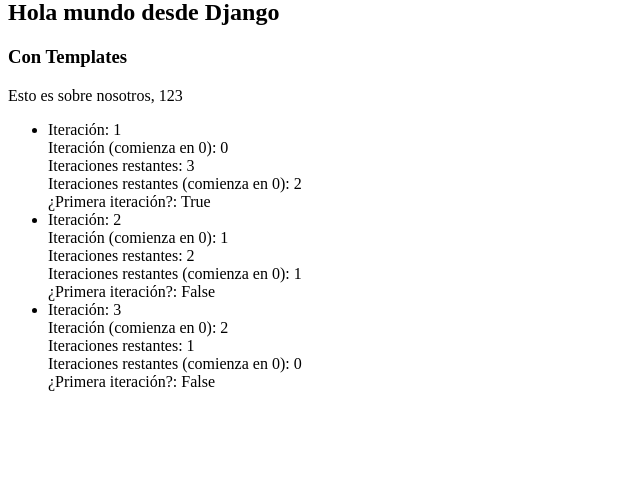
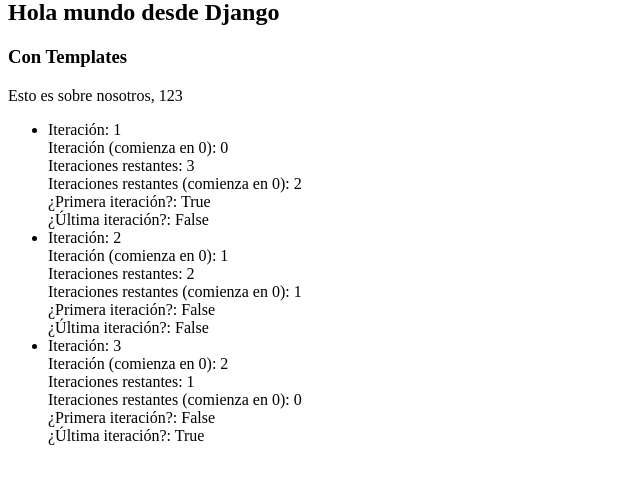
Before and after one commit to Eduardo-P/pw2-Teoria-Django, a Django app: page / in a window 1280 px wide. Shown: the part 169-653 px from the top of the page, without its empty margins (0-640 px from the left). Run offline with Django 5.2, Linux system fonts and the light colour scheme.

Commit message:
Probando la variable 'last' de forloop, que devuelve 'True' si se encuentra en la ultima iteracion del bucle

```diff
--- a/listaContactos/templates/home.html
+++ b/listaContactos/templates/home.html
@@ -21,6 +21,7 @@
                     Iteraciones restantes: {{ forloop.revcounter }}<br>
                     Iteraciones restantes (comienza en 0): {{ forloop.revcounter0 }}<br>
                     ¿Primera iteración?: {{ forloop.first }}<br>
+                    ¿Última iteración?: {{ forloop.last }}<br>
                 </li>
             {% endfor %}
         </ul/>
```
